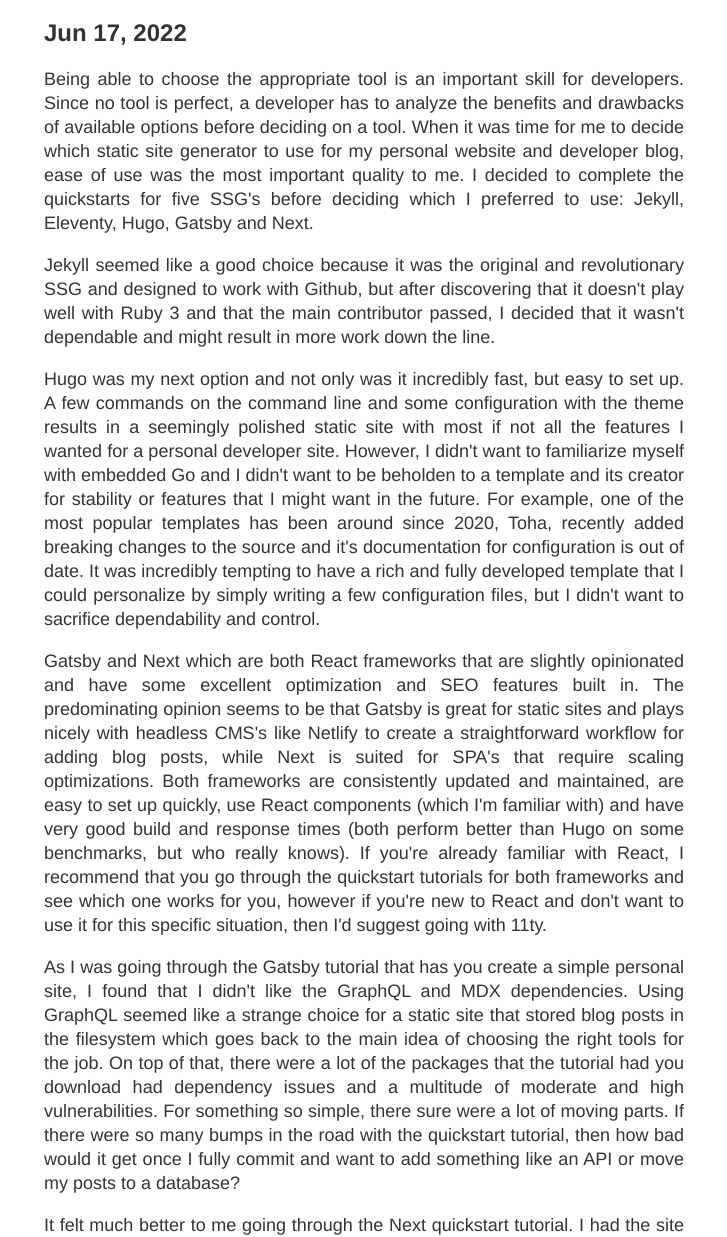
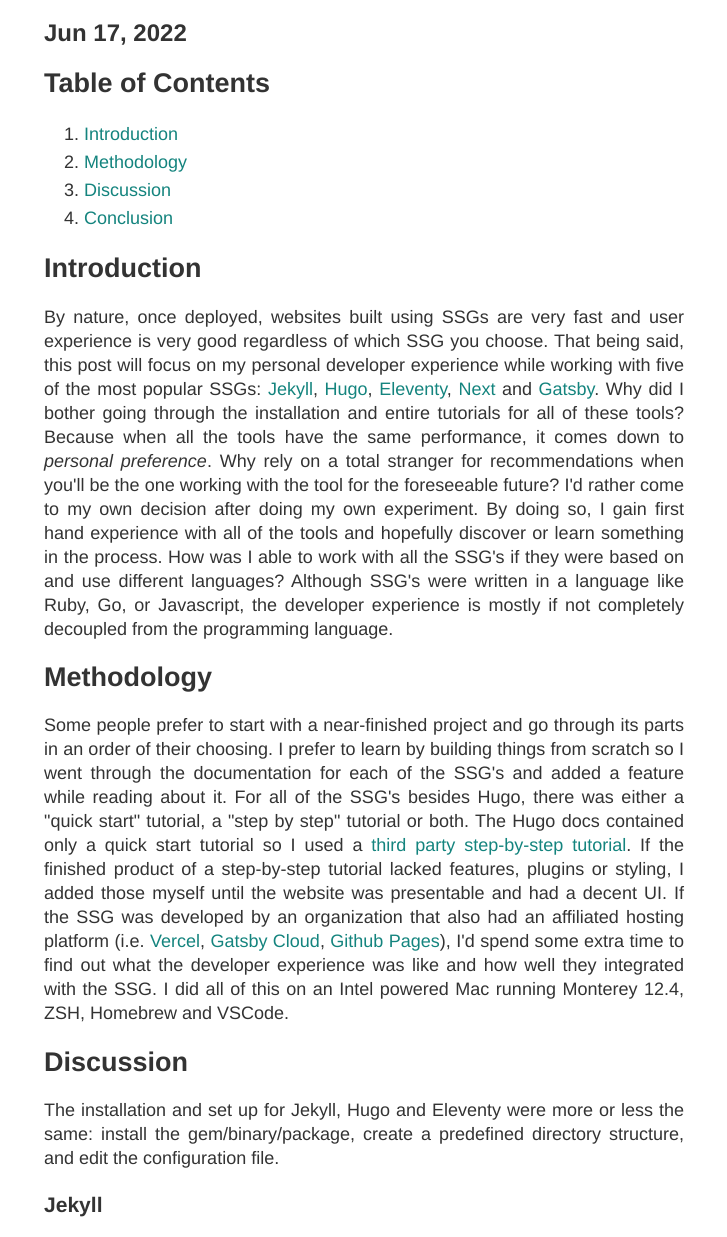
Before and after one commit to erikhowe/11ty-lab, an Eleventy site: page src/blog/choosing-a-ssg.md in a window 1280 px wide. Shown: the part 111-1348 px from the top of the page, without its empty margins (276-1003 px from the left). Built offline with nearby package versions, Linux system fonts and the light colour scheme; Eleventy itself is replaced by a stand-in of ours; files that its build step writes are made by us from their sources.

Commit message:
add post

```diff
--- a/src/blog/choosing-a-ssg.md
+++ b/src/blog/choosing-a-ssg.md
@@ -1,19 +1,40 @@
 ---
 title: Choosing a Static Site Generator
 date: 2022-06-17
-description: Being able to choose the appropriate tool is an important skill for developers. Since no tool is perfect, a developer has to analyze the benefits and drawbacks of available options before deciding on a tool. When it was time for me to decide which static site generator to use for my personal website and developer blog, ease of use was the most important quality to me. I decided to complete the quickstarts for five SSG's before deciding which I preferred to use - Jekyll, Eleventy, Hugo, Gatsby and Next.
+description: Documentation for a lab exercise to evaluate the developer experience of the most popular static site generators
 ---
 
-Being able to choose the appropriate tool is an important skill for developers. Since no tool is perfect, a developer has to analyze the benefits and drawbacks of available options before deciding on a tool. When it was time for me to decide which static site generator to use for my personal website and developer blog, ease of use was the most important quality to me. I decided to complete the quickstarts for five SSG's before deciding which I preferred to use: Jekyll, Eleventy, Hugo, Gatsby and Next.
+## Table of Contents
 
-Jekyll seemed like a good choice because it was the original and revolutionary SSG and designed to work with Github, but after discovering that it doesn't play well with Ruby 3 and that the main contributor passed, I decided that it wasn't dependable and might result in more work down the line.
+1. [Introduction](#introduction)
+2. [Methodology](#methodology)
+3. [Discussion](#discussion)
+4. [Conclusion](#conclusion)
 
-Hugo was my next option and not only was it incredibly fast, but easy to set up. A few commands on the command line and some configuration with the theme results in a seemingly polished static site with most if not all the features I wanted for a personal developer site. However, I didn't want to familiarize myself with embedded Go and I didn't want to be beholden to a template and its creator for stability or features that I might want in the future. For example, one of the most popular templates has been around since 2020, Toha, recently added breaking changes to the source and it's documentation for configuration is out of date. It was incredibly tempting to have a rich and fully developed template that I could personalize by simply writing a few configuration files, but I didn't want to sacrifice dependability and control.
+## Introduction
 
-Gatsby and Next which are both React frameworks that are slightly opinionated and have some excellent optimization and SEO features built in. The predominating opinion seems to be that Gatsby is great for static sites and plays nicely with headless CMS's like Netlify to create a straightforward workflow for adding blog posts, while Next is suited for SPA's that require scaling optimizations. Both frameworks are consistently updated and maintained, are easy to set up quickly, use React components (which I'm familiar with) and have very good build and response times (both perform better than Hugo on some benchmarks, but who really knows). If you're already familiar with React, I recommend that you go through the quickstart tutorials for both frameworks and see which one works for you, however if you're new to React and don't want to use it for this specific situation, then I'd suggest going with 11ty.
+By nature, once deployed, websites built using SSGs are very fast and user experience is very good regardless of which SSG you choose. That being said, this post will focus on my personal developer experience while working with five of the most popular SSGs: [Jekyll](https://jekyllrb.com/), [Hugo](https://gohugo.io/), [Eleventy](https://www.11ty.dev/), [Next](https://nextjs.org/) and [Gatsby](https://www.gatsbyjs.com/). Why did I bother going through the installation and entire tutorials for all of these tools? Because when all the tools have the same performance, it comes down to *personal preference*. Why rely on a total stranger for recommendations when you'll be the one working with the tool for the foreseeable future? I'd rather come to my own decision after doing my own experiment. By doing so, I gain first hand experience with all of the tools and hopefully discover or learn something in the process. How was I able to work with all the SSG's if they were based on and use different languages? Although SSG's were written in a language like Ruby, Go, or Javascript, the developer experience is mostly if not completely decoupled from the programming language.
 
-As I was going through the Gatsby tutorial that has you create a simple personal site, I found that I didn't like the GraphQL and MDX dependencies. Using GraphQL seemed like a strange choice for a static site that stored blog posts in the filesystem which goes back to the main idea of choosing the right tools for the job. On top of that, there were a lot of the packages that the tutorial had you download had dependency issues and a multitude of moderate and high vulnerabilities. For something so simple, there sure were a lot of moving parts. If there were so many bumps in the road with the quickstart tutorial, then how bad would it get once I fully commit and want to add something like an API or move my posts to a database?
+## Methodology
 
-It felt much better to me going through the Next quickstart tutorial. I had the site up and running with basically no warnings or issues and everything is contained within the filesystem. None of the packages that I installed threw any warnings, especially the ones that were released and maintained by Next. I mentioned earlier that the build times for Gatsby ended up being the fastest on two of the benchmarks that I found, but it turned out that the post-initial build times I experienced during the Gatsby quickstart was noticeably longer than the Next build times (~21 seconds and ~5 seconds respectively). In addition to the faster build time, Next had all of its optimization built into the main package instead of having to download additional packages for optimization like I did in the Gatsby tutorial.
+Some people prefer to start with a near-finished project and go through its parts in an order of their choosing. I prefer to learn by building things from scratch so I went through the documentation for each of the SSG's and added a feature while reading about it. For all of the SSG's besides Hugo, there was either a "quick start" tutorial, a "step by step" tutorial or both. The Hugo docs contained only a quick start tutorial so I used a [third party step-by-step tutorial](https://cloudcannon.com/community/learn/hugo-beginner-tutorial/). If the finished product of a step-by-step tutorial lacked features, plugins or styling, I added those myself until the website was presentable and had a decent UI. If the SSG was developed by an organization that also had an affiliated hosting platform (i.e. [Vercel](https://vercel.com/), [Gatsby Cloud](https://www.gatsbyjs.com/products/cloud/), [Github Pages](https://pages.github.com/)), I'd spend some extra time to find out what the developer experience was like and how well they integrated with the SSG. I did all of this on an Intel powered Mac running Monterey 12.4, ZSH, Homebrew and VSCode.
 
-Eleventy was very easy to get up and running and the build time was incredibly fast. I tried slowing down the build time by adding various plugins with no luck. It was still very fast. Eleventy development relies a community of contributors, but most of the core code is already written for Node, it has a short list of third party dependencies, and is designed to be decoupled from the content by relying on a template engine. Unlike Gatsby or Next, Eleventy isn't a framework and doesn't require the developer to use anything besides vanilla JS. Functionality can be added in the future using third party modules. For my use case, a simple professional website with a blog and portfolio, this seemed like the best available tool. I wanted to focus on Java and Kotlin development instead of learning React and I wanted something future proof so I didn't have to worry about deprecation.
+## Discussion
+
+The installation and set up for Jekyll, Hugo and Eleventy were more or less the same: install the gem/binary/package, create a predefined directory structure, and edit the configuration file.
+
+### Jekyll
+
+Jekyll's docs haven't been updated for Ruby versions 3.0 and higher so I needed to do some Googling to find out what to do (install the webrick gem). Jekyll also doesn't have live reloading by default so I created a shell script that included the --livereloading flag. Incremental regeneration (AKA hot reloading) is an "experimental feature" for Jekyll and I enabled it by adding a setting in the configuration file. Deploying the site with Github Pages was straightforward - (1) install the github-pages gem, (2) edit the configuration file, and (3) change some repository settings. Then you have the option to choose a custom branch as the publishing source which is something you might consider if you want to incorporate a continuous integration tool into the repository. Otherwise, the main branch is the publishing source by default and the live site is updated any time you push a change. For the purpose of this experiment, I just published to the default branch. Working with Jekyll was very rewarding. The whole experience felt like I was traveling back in time and experiencing the early stage of Web 2.0. Although the plugin library was incredibly robust, its lack of built-in convenience features had a slight impact on my developer experience.
+
+## Eleventy
+
+Eleventy is the newest SSG out of the three having been released in 2020. It has the most newly updated user published content and site repositories out of the three making it a draw for beginner web developers or people exploring different SSG options after getting bored or unhappy with their current tool. The build times were very snappy and it came with all the modern developer convenience features that we've come to appreciate. Like Jekyll and unlike Hugo, I needed to optimize the SEO manually (new post about that soon), but it felt nice working in a Node environment and reassuring that Eleventy was relatively new and had a lot of community momentum behind it.
+
+## Hugo
+
+Unlike Jekyll or Eleventy, Hugo is a binary that you download and run without setting up a developer environment or thinking about runtime dependencies. For those that are new to web development or working from Windows, this feature is undeniably huge, but since I already have version management for Ruby and Node, it wasn't a make or break type situation for me. Hugo doesnt support any plugins, but I couldn't find a feature that I wanted that wasn't already included. For people who prefer less moving parts, Hugo is incredibly robust, while being comepletely self contained and incredibly fast, and would be ideal for the "keep it simple" crowd. The directory structure wasn't too different from Jekyll and even has built in commands for adding new content. When you want to write a new blog post, simply run the command `hugo new` and by default will create a new file with some preconfigured front matter.
+
+## Conclusion
+
+Ultimately I chose to use Eleventy to build this site and deploy it on Netlify. They play very nicely since the creator of Eleventy actually works for Netlify and built it as a side project. The user interface for Netlify was not as nice as Vercel, but it was still very easy to use and I had this site deployed in a matter of minutes. If you'd like to read about my experience with the more robust and substantial React frameworks, Gatsby and Next, please stay tuned for a new post about that topic coming soon!
```
